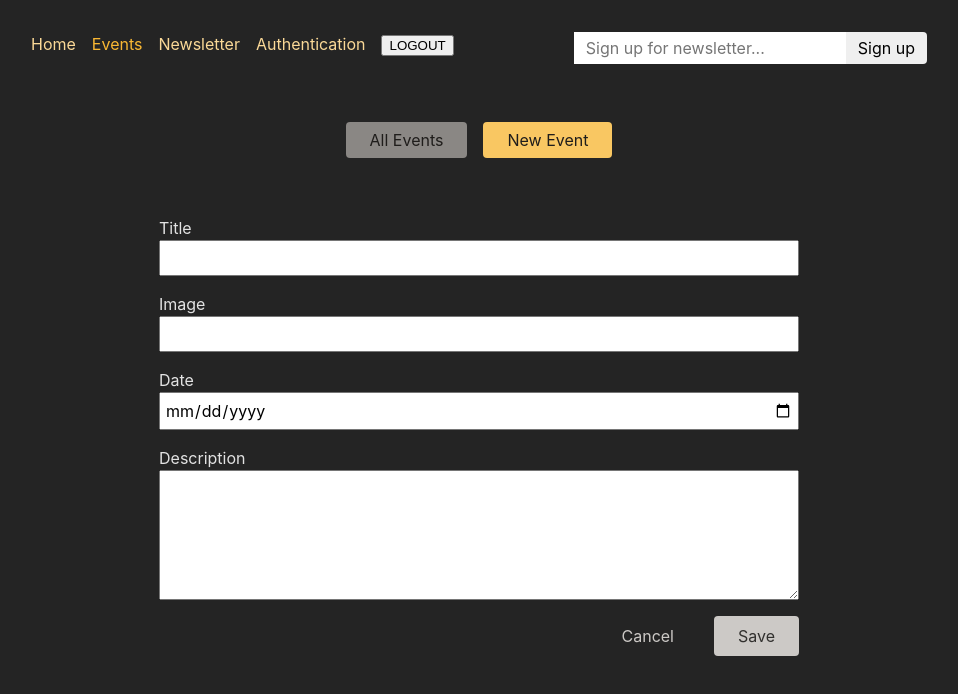
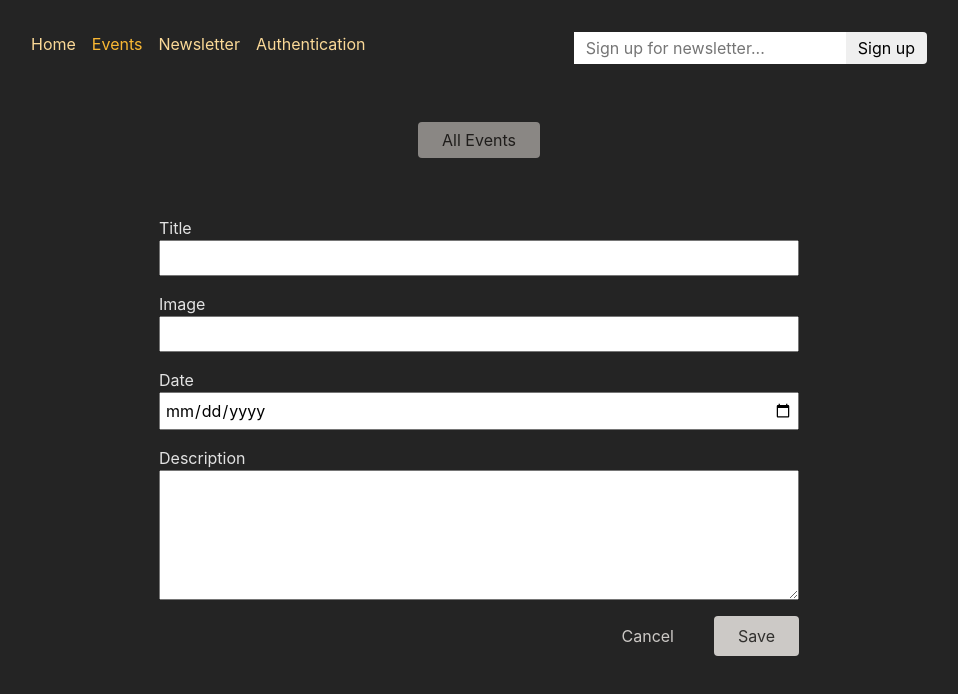
Before and after one commit to dasha12345-s/EventManagementSystem, a React (Create React App) app in the folder frontend/: page /events/new in a window 1280 px wide. Shown: the top 694 px of the page, without its empty margins (161-1119 px from the left). Built offline with nearby package versions, Linux system fonts and the light colour scheme.

Commit message:
Updating the UI Based on Auth Status

```diff
--- a/frontend/src/App.js
+++ b/frontend/src/App.js
@@ -15,12 +15,15 @@
 import NewsletterPage, { action as newsletterAction } from './pages/Newsletter';
 import AuthenticationPage, {action as authAction} from './pages/Authentication'
 import { action as logoutAction} from './pages/Logout'
+import { tokenLoader } from './util/auth'
 
 const router = createBrowserRouter([
   {
     path: '/',
     element: <RootLayout />,
     errorElement: <ErrorPage />,
+    id: 'root',
+    loader: tokenLoader,
     children: [
       { index: true, element: <HomePage /> },
       {
--- a/frontend/src/components/EventItem.js
+++ b/frontend/src/components/EventItem.js
@@ -1,8 +1,11 @@
-import { Link, useSubmit } from 'react-router-dom';
+import { Link, useRouteLoaderData, useSubmit } from 'react-router-dom';
 
 import classes from './EventItem.module.css';
 
 function EventItem({ event }) {
+
+  const token = useRouteLoaderData('root');
+
   const submit = useSubmit();
 
   function startDeleteHandler() {
@@ -19,10 +22,12 @@
       <h1>{event.title}</h1>
       <time>{event.date}</time>
       <p>{event.description}</p>
-      <menu className={classes.actions}>
+      {token && (
+        <menu className={classes.actions}>
         <Link to="edit">Edit</Link>
         <button onClick={startDeleteHandler}>Delete</button>
       </menu>
+      )}
     </article>
   );
 }
--- a/frontend/src/components/EventsNavigation.js
+++ b/frontend/src/components/EventsNavigation.js
@@ -1,8 +1,11 @@
-import { NavLink } from 'react-router-dom';
+import { NavLink, useRouteLoaderData } from 'react-router-dom';
 
 import classes from './EventsNavigation.module.css';
 
 function EventsNavigation() {
+
+  const token = useRouteLoaderData('root')
+
   return (
     <header className={classes.header}>
       <nav>
@@ -18,7 +21,7 @@
               All Events
             </NavLink>
           </li>
-          <li>
+         {token && ( <li>
             <NavLink
               to="/events/new"
               className={({ isActive }) =>
@@ -27,7 +30,7 @@
             >
               New Event
             </NavLink>
-          </li>
+          </li>)}
         </ul>
       </nav>
     </header>
--- a/frontend/src/components/MainNavigation.js
+++ b/frontend/src/components/MainNavigation.js
@@ -1,9 +1,11 @@
-import { NavLink, Form } from 'react-router-dom';
+import { NavLink, Form, useRouteLoaderData } from 'react-router-dom';
 
 import classes from './MainNavigation.module.css';
 import NewsletterSignup from './NewsletterSignup';
 
 function MainNavigation() {
+  const token = useRouteLoaderData('root');
+
   return (
     <header className={classes.header}>
       <nav>
@@ -39,7 +41,7 @@
               Newsletter
             </NavLink>
           </li>
-          <li>
+          {!token && (<li>
             <NavLink
               to="/auth?mode=login"
               className={({ isActive }) =>
@@ -48,12 +50,12 @@
             >
              Authentication
             </NavLink>
-          </li>
-          <li>
+          </li>)}
+          {token && (<li>
             <Form action='/logout' method='post'>
             <button>LOGOUT</button>
             </Form>
-          </li>
+          </li>)}
         </ul>
       </nav>
       <NewsletterSignup />
--- a/frontend/src/util/auth.js
+++ b/frontend/src/util/auth.js
@@ -2,3 +2,7 @@
   const token = localStorage.getItem('token');
   return  token;
 }
+
+export function tokenLoader(){
+  return getAuthToken();
+}
```
Also changed, not shown: frontend/src/components/MainNavigation.module.css (line endings or trailing spaces), 1 other file (tests, documents, lock files or other folders).
